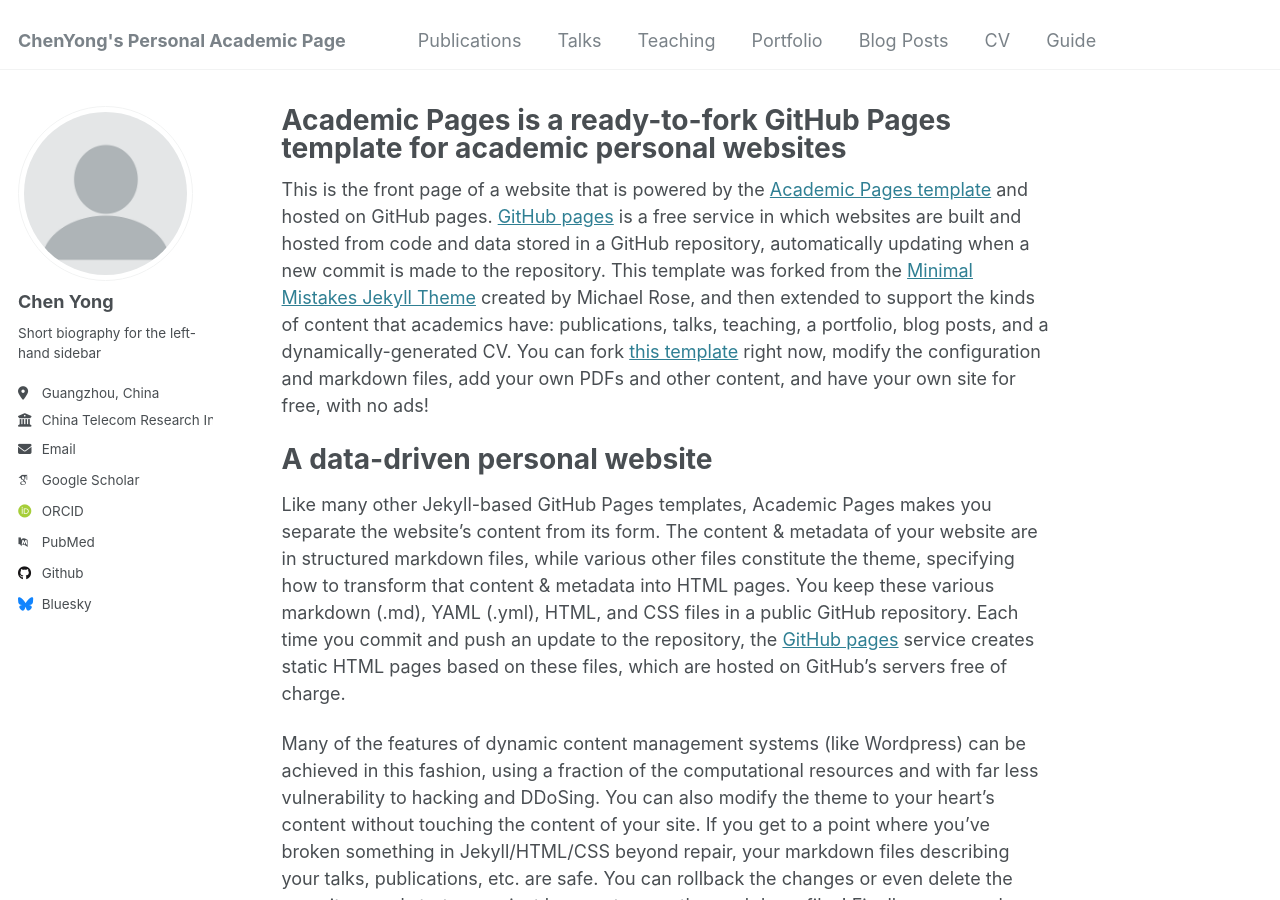
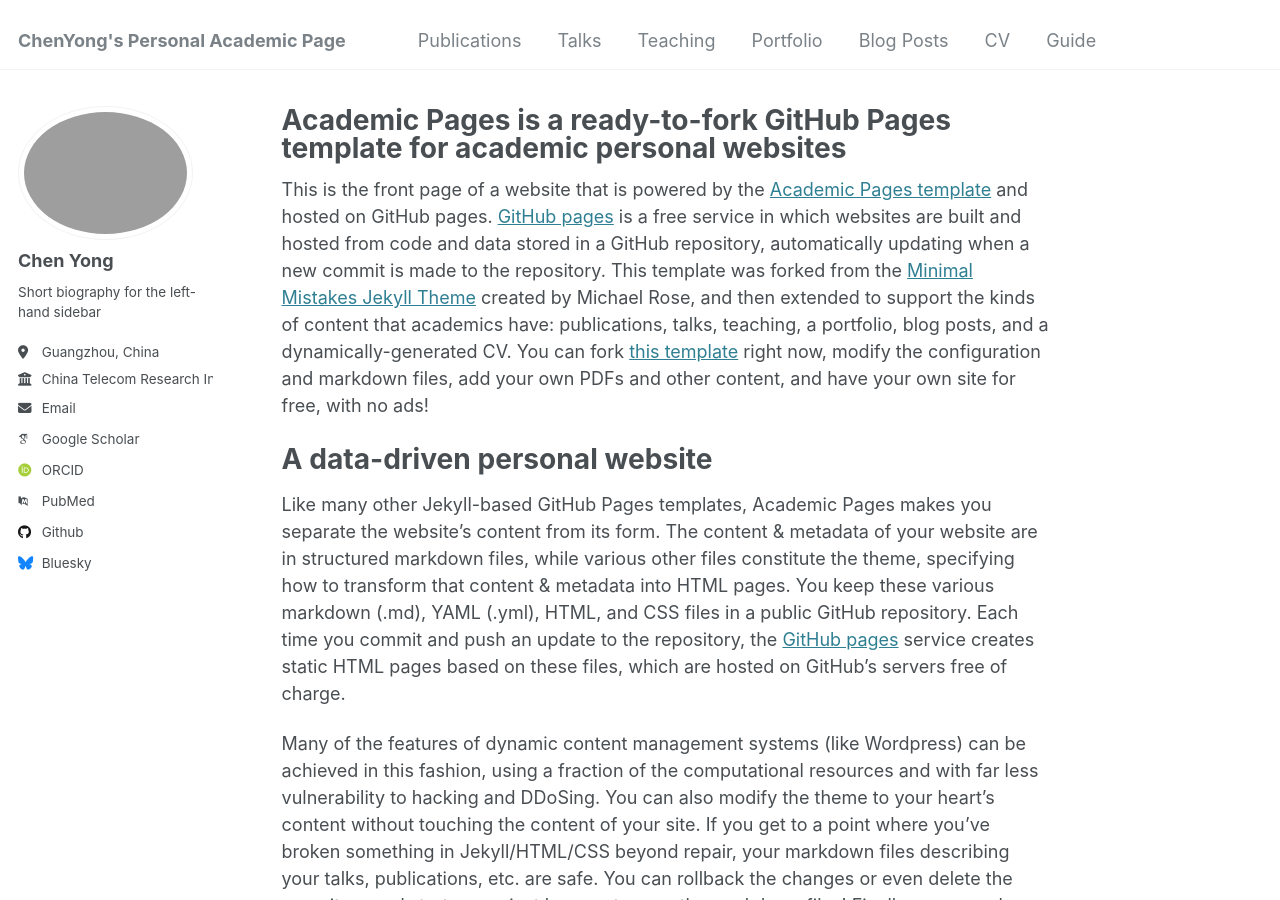
Before and after one commit to gzchenyong/gzchenyong.github.io, a Jekyll site: the page built from _pages/about.md, in a window 1280 px wide and 900 px high. Built offline with Jekyll 4.4.1, drawn with Linux system fonts in a browser that asks for light colours; some web fonts are replaced.

Commit message:
Update _config.yml

```diff
--- a/_config.yml
+++ b/_config.yml
@@ -21,7 +21,7 @@
 #               Additional customization can be done by editing /_includes/author-profile.html
 author:
   # Biographic information
-  avatar           : "profile.png"
+  avatar           : "chenyong-avatar.png"
   name             : "Chen Yong"
   pronouns         : # example: "she/her"
   bio              : "Short biography for the left-hand sidebar"
```
